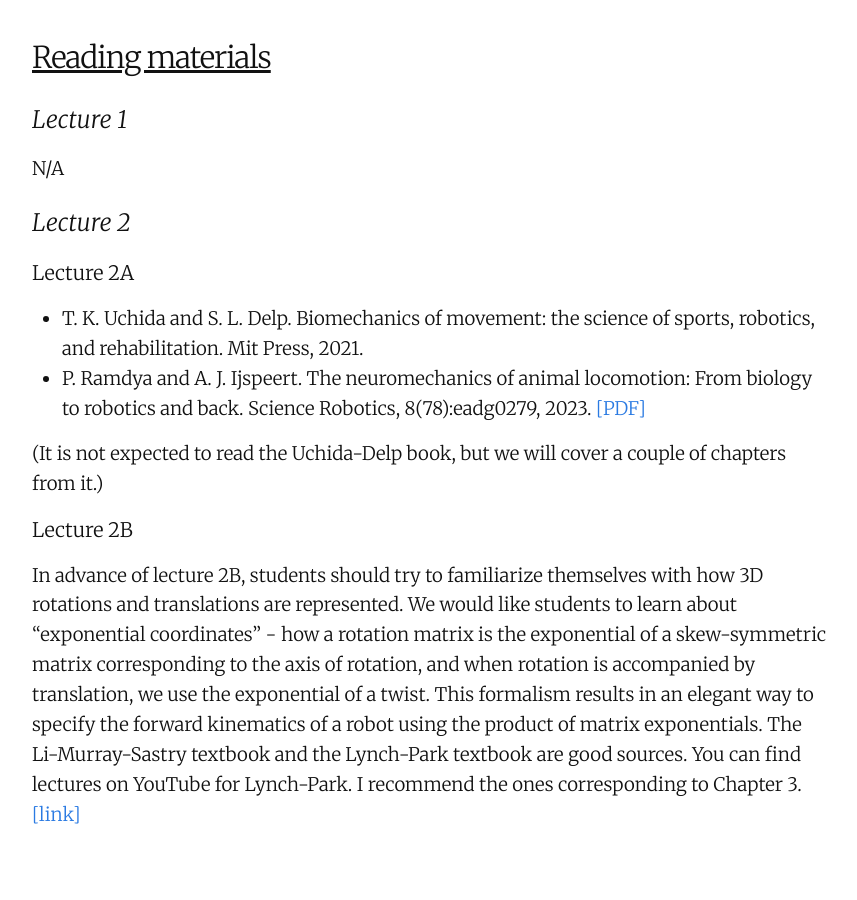
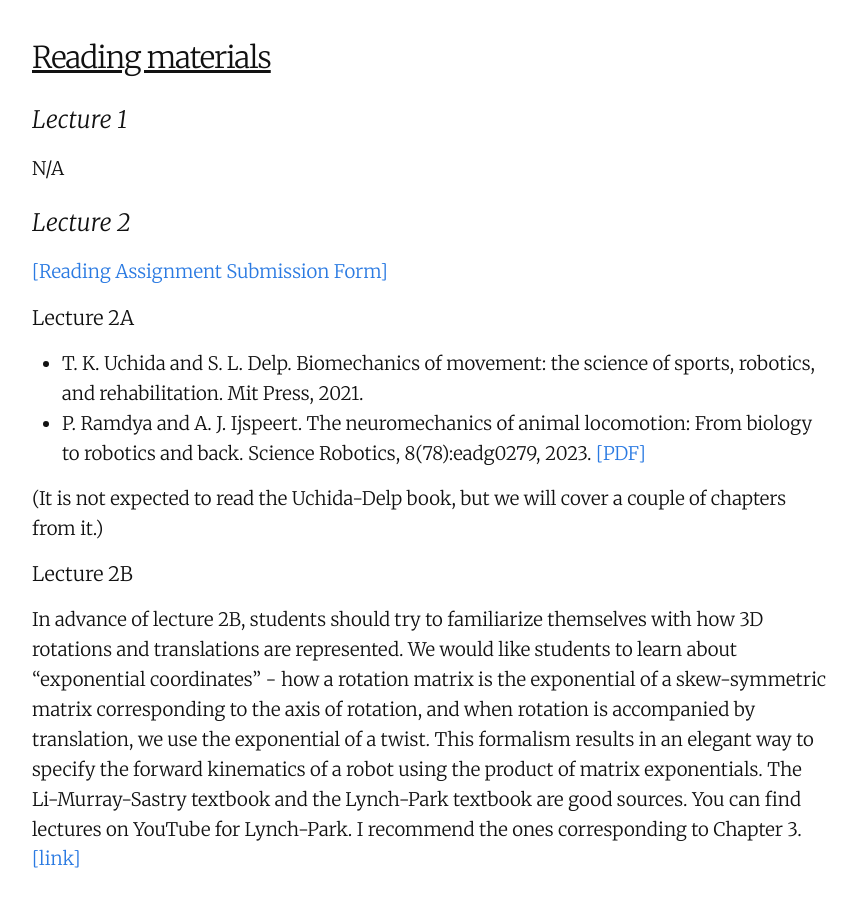
Before and after one commit to robots-that-learn/robots-that-learn.github.io, a Jekyll site: the page built from index.md, in a window 1280 px wide and 900 px high, scrolled down 3566 px. Shown: the whole window, without its empty margins (208-1065 px from the left). Built offline with Jekyll 4.4.1, drawn with Linux system fonts in a browser that asks for light colours; our own code applies the rules of GitHub Pages for plain Markdown files.

Commit message:
Add Week 2 Reading Assignment Form link
Added a link to the Reading Assignment Submission Form and updated lecture references.

```diff
--- a/index.md
+++ b/index.md
@@ -103,6 +103,8 @@ N/A
 
 ### Lecture 2
 
+[[Reading Assignment Submission Form]](https://forms.gle/FXTHKNBfcWZshCHn8)
+
 #### Lecture 2A
 
 - T. K. Uchida and S. L. Delp. Biomechanics of movement: the science of sports, robotics, and rehabilitation. Mit Press, 2021.
```
